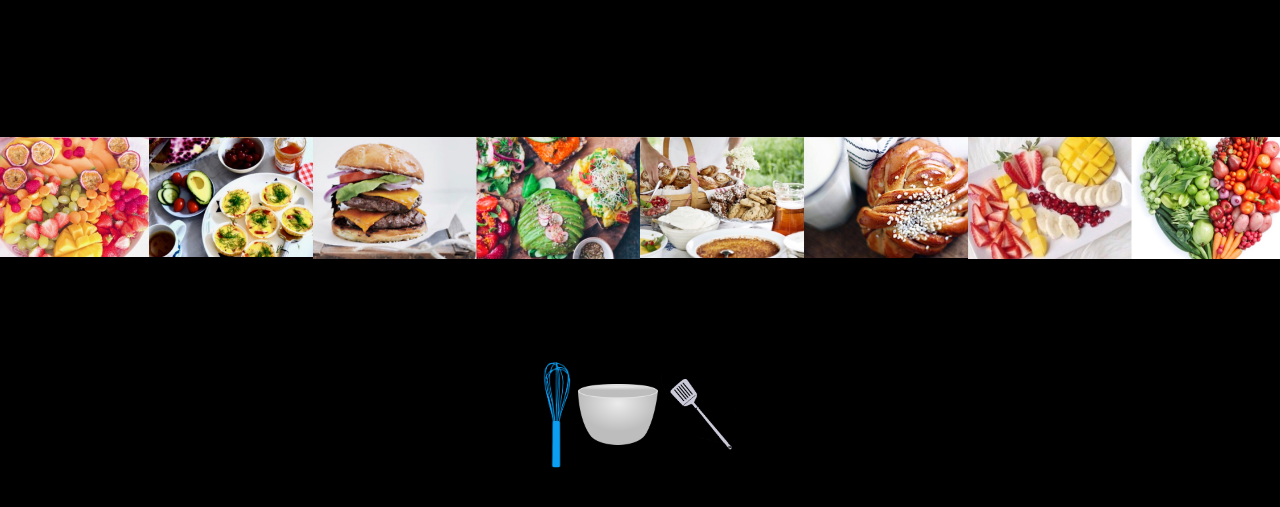
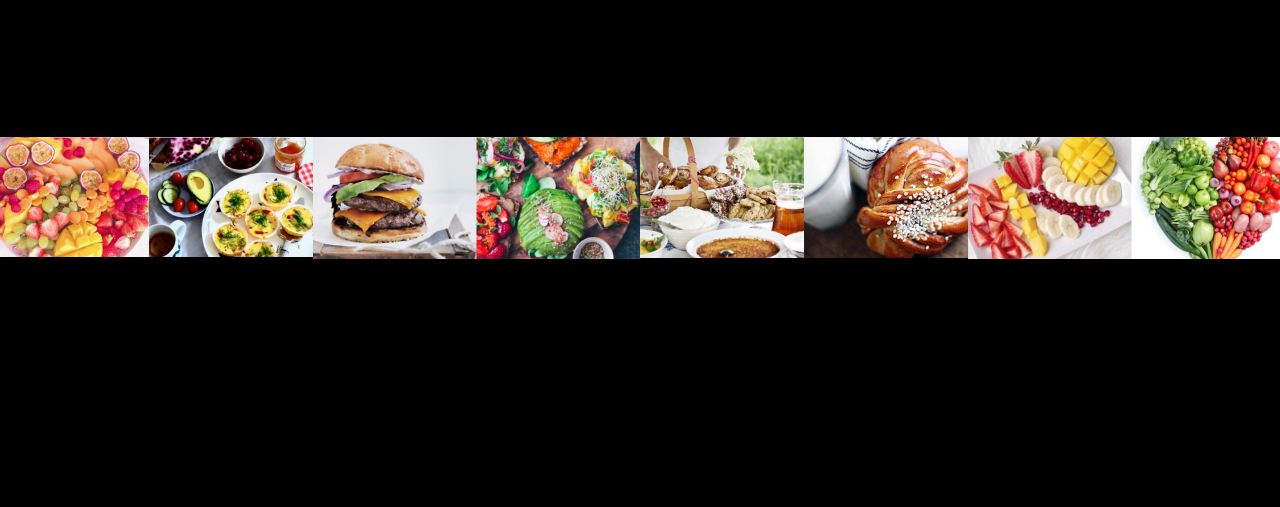
Before and after one commit to madeleinemannik/madeleinemannik.github.io, a plain HTML site: page index.html in a window 1280 px wide. Shown: the part 177-684 px from the top of the page. Drawn offline with Linux system fonts and the light colour scheme.

Commit message:
Add files via upload

```diff
--- a/index.html
+++ b/index.html
@@ -77,12 +77,6 @@
 </div>
 </div>
 
-<br><br><br><br><br>
-<img src="bilder/blåvisp.png" width="35px">
-<img src="bilder/vitskål.png" width="80px">
-<img src="bilder/spatula.png" width="80px">
-
-
 
 
 
```
